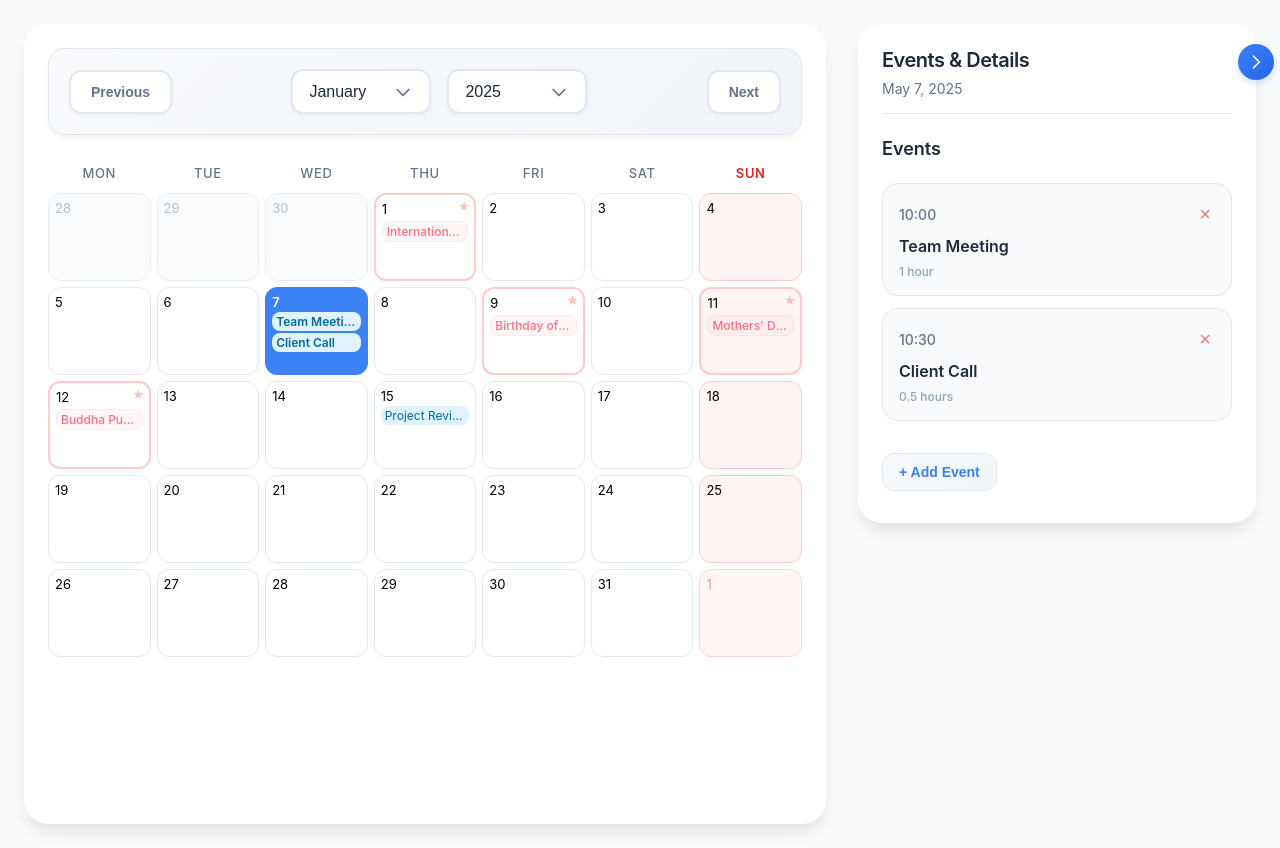
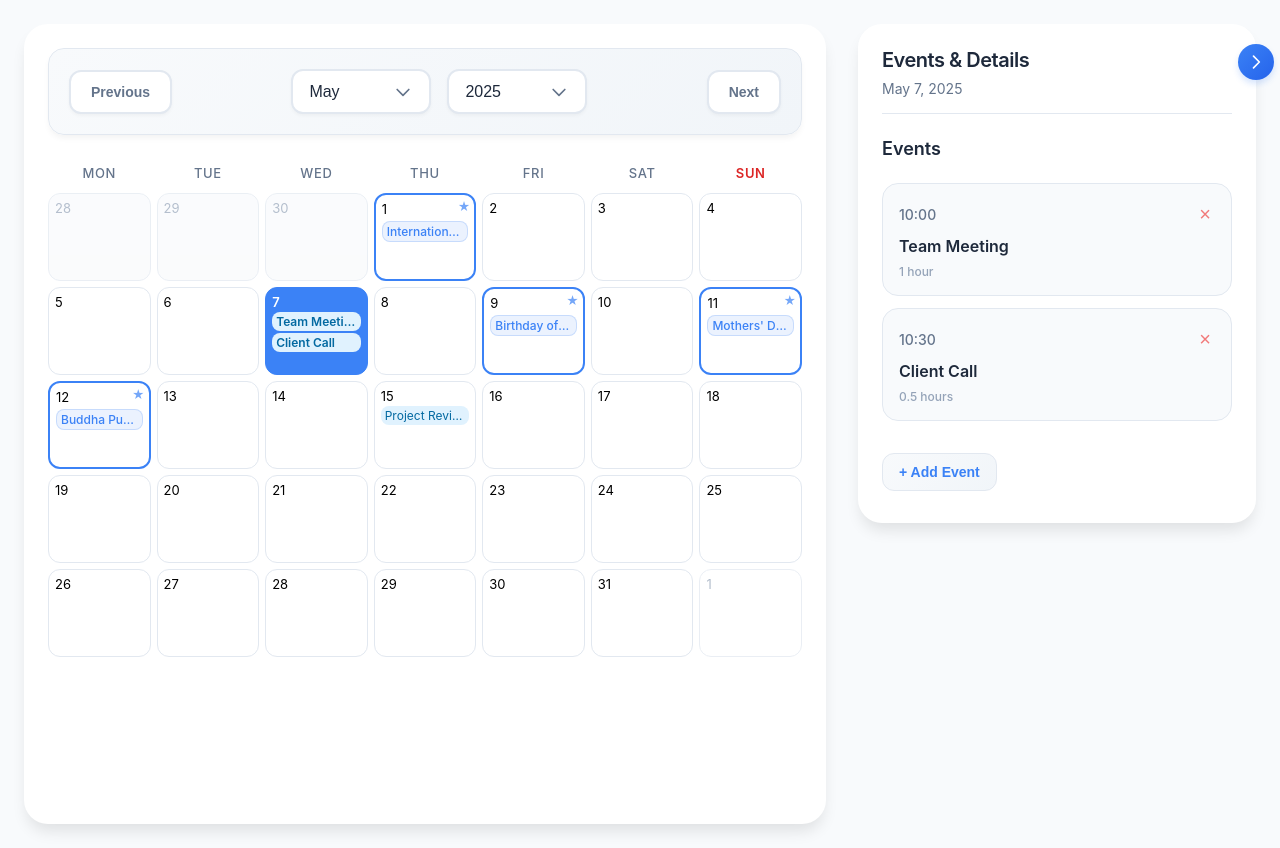
Before and after one commit to sanpras007/calender-app, a React (Create React App) app: page / in a window 1280 px wide. Built offline with nearby package versions, Linux system fonts and the light colour scheme.

Commit message:
some visual chaanges

```diff
--- a/src/App.css
+++ b/src/App.css
@@ -198,24 +198,24 @@ body {
 
 /* Weekend styles */
 .calendar-day:nth-child(7n+7) {
-  background-color: #fff5f5;
-  border-color: #fecaca;
+  background-color: white;
+  border-color: #e2e8f0;
 }
 
 .calendar-day:nth-child(7n+7):hover {
-  background-color: #fee2e2;
+  background-color: #f8fafc;
 }
 
 .calendar-day:nth-child(7n+7).other-month {
-  background-color: #fff5f5;
-  color: #fb7185;
-  opacity: 0.8;
+  background-color: white;
+  color: #94a3b8;
+  opacity: 0.7;
 }
 
 /* Holiday styles */
 .calendar-day.holiday {
   background: white;
-  border: 2px solid #fecaca;
+  border: 2px solid #3b82f6;
   position: relative;
 }
 
@@ -225,49 +225,37 @@ body {
   top: 4px;
   right: 4px;
   font-size: 0.75rem;
-  color: #fca5a5;
+  color: #3b82f6;
   opacity: 0.7;
 }
 
 .calendar-day.holiday:hover {
-  background: #fff5f5;
+  background: #f8fafc;
   transform: translateY(-2px);
-  box-shadow: 0 4px 6px -1px rgba(248, 113, 113, 0.1);
-  border-color: #fca5a5;
+  box-shadow: 0 4px 6px -1px rgba(59, 130, 246, 0.1);
+  border-color: #3b82f6;
 }
 
 .calendar-day.holiday.other-month {
-  background: #fff5f5;
-  color: #fb7185;
-  opacity: 0.8;
-  border-color: #fecaca;
-}
-
-.calendar-day.holiday.selected {
-  background: #3b82f6;
-  color: white;
+  background: white;
+  color: #94a3b8;
+  opacity: 0.7;
   border-color: #3b82f6;
-}
-
-.calendar-day.holiday.today {
-  background: #dbeafe;
-  border-color: #3b82f6;
-  color: #1e293b;
 }
 
 .holiday-name {
   font-size: 0.75rem;
-  color: #fb7185;
+  color: #3b82f6;
   margin-top: 0.25rem;
   font-weight: 500;
   overflow: hidden;
   text-overflow: ellipsis;
   white-space: nowrap;
   padding: 0.125rem 0.25rem;
-  background-color: rgba(254, 202, 202, 0.15);
+  background-color: rgba(59, 130, 246, 0.1);
   border-radius: 0.5rem;
   text-align: center;
-  border: 1px solid rgba(251, 113, 133, 0.1);
+  border: 1px solid rgba(59, 130, 246, 0.2);
 }
 
 .calendar-day.selected .holiday-name {
@@ -694,15 +682,15 @@ body {
 
 /* Holiday Info Section */
 .holiday-info {
-  background: linear-gradient(135deg, #fff5f5 0%, #fee2e2 100%);
-  border: 1px solid #fecaca;
+  background: linear-gradient(135deg, #eff6ff 0%, #dbeafe 100%);
+  border: 1px solid #3b82f6;
   border-radius: 1rem;
   padding: 1.25rem;
   margin-bottom: 1.5rem;
 }
 
 .holiday-title {
-  color: #fb7185;
+  color: #3b82f6;
   font-size: 1.25rem;
   font-weight: 600;
   margin: 0 0 0.75rem 0;
@@ -716,36 +704,20 @@ body {
 }
 
 .holiday-type {
-  background: rgba(251, 113, 133, 0.08);
-  color: #fb7185;
+  background: rgba(59, 130, 246, 0.1);
+  color: #3b82f6;
   padding: 0.375rem 0.75rem;
   border-radius: 0.5rem;
   font-size: 0.75rem;
   font-weight: 500;
-  border: 1px solid rgba(251, 113, 133, 0.15);
+  border: 1px solid rgba(59, 130, 246, 0.2);
 }
 
 .holiday-description {
-  color: #fb7185;
+  color: #3b82f6;
   font-size: 0.875rem;
   line-height: 1.5;
   margin: 0;
-}
-
-/* Weekend styles with holiday consideration */
-.calendar-day:nth-child(7n+7) {
-  background-color: #fff5f5;
-  border-color: #fecaca;
-}
-
-.calendar-day:nth-child(7n+7):hover {
-  background-color: #fee2e2;
-}
-
-.calendar-day:nth-child(7n+7).other-month {
-  background-color: #fff5f5;
-  color: #fb7185;
-  opacity: 0.8;
 }
 
 /* Remove duplicate weekend styles */
@@ -755,6 +727,16 @@ body {
   background-color: white;
   border-color: #e2e8f0;
   color: inherit;
+}
+
+/* Add red color for Sunday dates */
+.calendar-day:nth-child(7n+7) .calendar-day-number {
+  color: #dc2626;
+}
+
+.calendar-day:nth-child(7n+7).other-month .calendar-day-number {
+  color: #ef4444;
+  opacity: 0.7;
 }
 
 /* Responsive Design */
--- a/src/App.js
+++ b/src/App.js
@@ -86,7 +86,6 @@ function App() {
     const prevMonthEnd = new Date(monthStart);
     prevMonthEnd.setDate(0);
     const prevMonthDays = [];
-    // Adjust for Monday start (0 = Sunday, 1 = Monday, etc.)
     const adjustedFirstDay = firstDayOfMonth === 0 ? 6 : firstDayOfMonth - 1;
     for (let i = adjustedFirstDay - 1; i >= 0; i--) {
       prevMonthDays.push(new Date(prevMonthEnd.getFullYear(), prevMonthEnd.getMonth(), prevMonthEnd.getDate() - i));
@@ -98,7 +97,6 @@ function App() {
   const getNextMonthDays = () => {
     const lastDayOfMonth = monthEnd.getDay();
     const nextMonthDays = [];
-    // Adjust for Monday start
     const adjustedLastDay = lastDayOfMonth === 0 ? 6 : lastDayOfMonth - 1;
     const daysToAdd = 6 - adjustedLastDay;
     for (let i = 1; i <= daysToAdd; i++) {
@@ -147,7 +145,7 @@ function App() {
             </button>
             <div className="calendar-title">
               <select
-                value={format(currentDate, 'MMMM')}
+                value={currentDate.getMonth()} // Use month index instead of month name
                 onChange={handleMonthChange}
                 className="month-select"
               >
```
